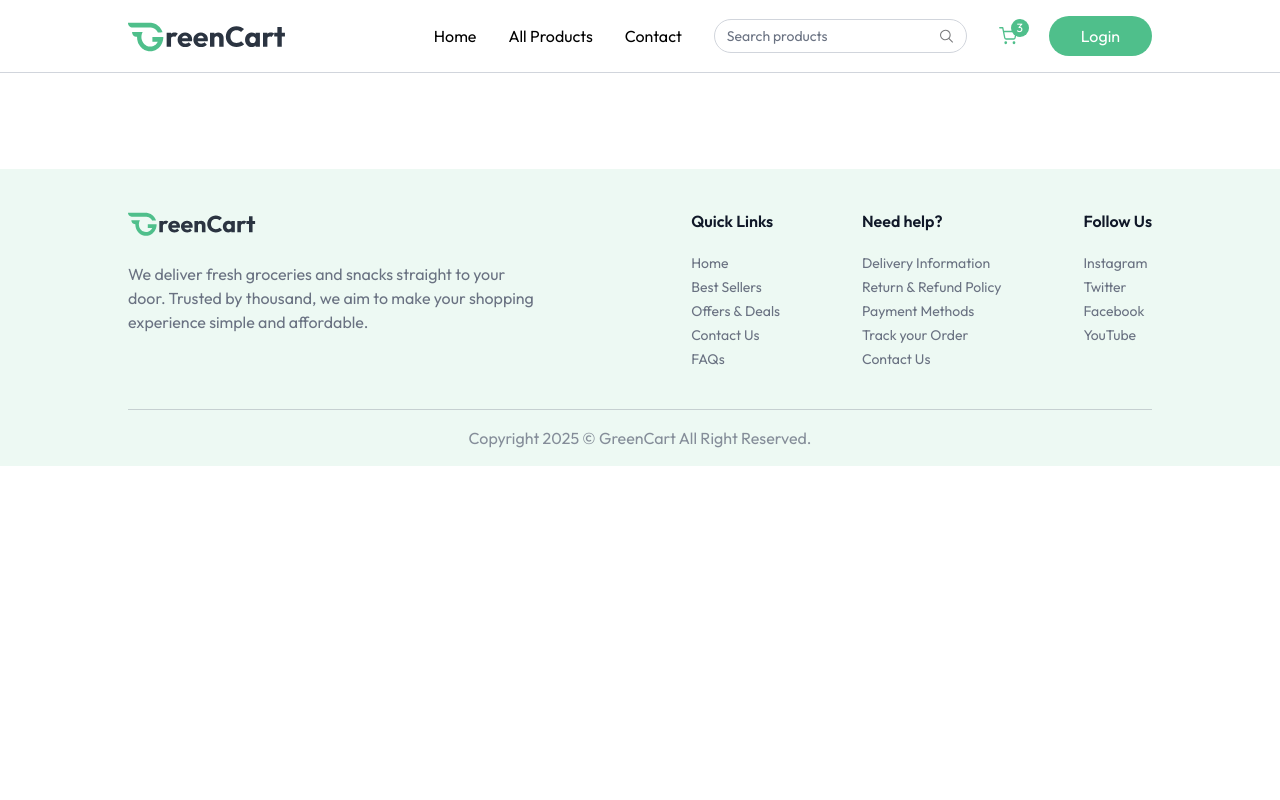
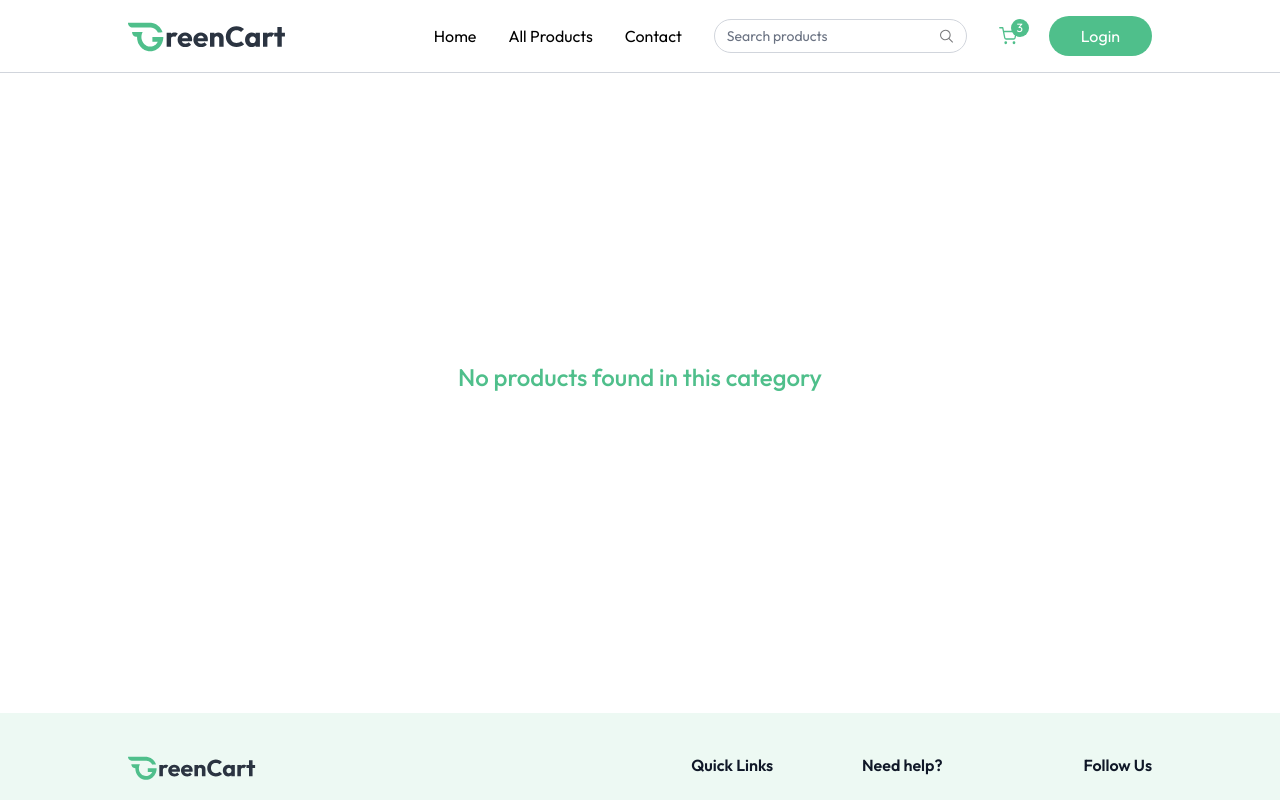
Before and after one commit to manishaV-dev/Grocery_Delivery, a React (Vite) app: page /products/1 in a window 1280 px wide. Shown: the top 800 px of the page. Built offline with nearby package versions, Linux system fonts and the light colour scheme.

Commit message:
create product category

```diff
--- a/src/App.jsx
+++ b/src/App.jsx
@@ -7,10 +7,11 @@
 import { useAppContext } from "./context/AppContext";
 import Login from "./components/Login";
 import AllProducts from "./pages/AllProducts";
+import ProductCategory from "./pages/ProductCategory";
 
 const App = () => {
   const isSellerPath = useLocation().pathname.includes("seller");
-  const {showUserLogin} = useAppContext();
+  const { showUserLogin } = useAppContext();
 
   return (
     <div>
@@ -26,6 +27,7 @@
         <Routes>
           <Route path="/" element={<Home />} />
           <Route path="/products" element={<AllProducts />} />
+          <Route path="/products/:category" element={<ProductCategory />} />
         </Routes>
       </div>
       {!isSellerPath && <Footer />}
--- a/src/components/Navbar.jsx
+++ b/src/components/Navbar.jsx
@@ -1,16 +1,29 @@
-import React, { useState } from "react";
+import React, { useEffect, useState } from "react";
 import { NavLink } from "react-router-dom";
 import { assets } from "../assets/assets";
 import { useAppContext } from "../context/AppContext";
 
 const Navbar = () => {
   const [open, setOpen] = useState(false);
-  const { user, setUser, setShowUserLogin, navigate } = useAppContext();
+  const {
+    user,
+    setUser,
+    setShowUserLogin,
+    navigate,
+    searchQuery,
+    setSearchQuery,
+  } = useAppContext();
 
   const logout = async () => {
     setUser(null);
     navigate("/");
   };
+
+  useEffect(() => {
+    if (searchQuery.length > 0) {
+      navigate("/products");
+    }
+  }, [searchQuery]);
 
   return (
     <nav className="flex items-center justify-between px-6 md:px-16 lg:px-24 xl:px-32 py-4 border-b border-gray-300 bg-white relative transition-all">
@@ -29,6 +42,7 @@
             className="py-1.5 w-full bg-transparent outline-none placeholder-gray-500"
             type="text"
             placeholder="Search products"
+            onChange={(e) => setSearchQuery(e.target.value)}
           />
           <svg
             width="16"
--- /dev/null
+++ b/src/pages/ProductCategory.jsx
@@ -0,0 +1,46 @@
+import React from "react";
+import { useAppContext } from "../context/AppContext";
+import { useParams } from "react-router-dom";
+import { categories } from "../assets/assets";
+import ProductCard from "../components/ProductCard";
+
+const ProductCategory = () => {
+  const { products } = useAppContext();
+  const { category } = useParams();
+
+  const searchCategory = categories.find(
+    (item) => item.path.toLowerCase() === category
+  );
+
+  const filterProducts = products.filter(
+    (product) => product.category.toLowerCase() === category
+  );
+
+  return (
+    <div className="mt-16">
+      {searchCategory && (
+        <div className="flex flex-col items-end w-max">
+          <p className="text-2xl font-medium">
+            {searchCategory.text.toUpperCase()}
+          </p>
+          <div className="w-16 h-0.5 bg-primary rounded-full"></div>
+        </div>
+      )}
+      {filterProducts.length > 0 ? (
+        <div className="grid grid-cols-2 sm:grid-cols-3 md:grid-cols-4 lg:grid-cols-5 gap-3 md:gap-6 mt-6">
+          {filterProducts.map((product) => (
+            <ProductCard key={product._id} product={product} />
+          ))}
+        </div>
+      ) : (
+        <div className="flex items-center justify-center h-[60vh]">
+          <p className="text-2xl font-medium text-primary">
+            No products found in this category
+          </p>
+        </div>
+      )}
+    </div>
+  );
+};
+
+export default ProductCategory;
```
